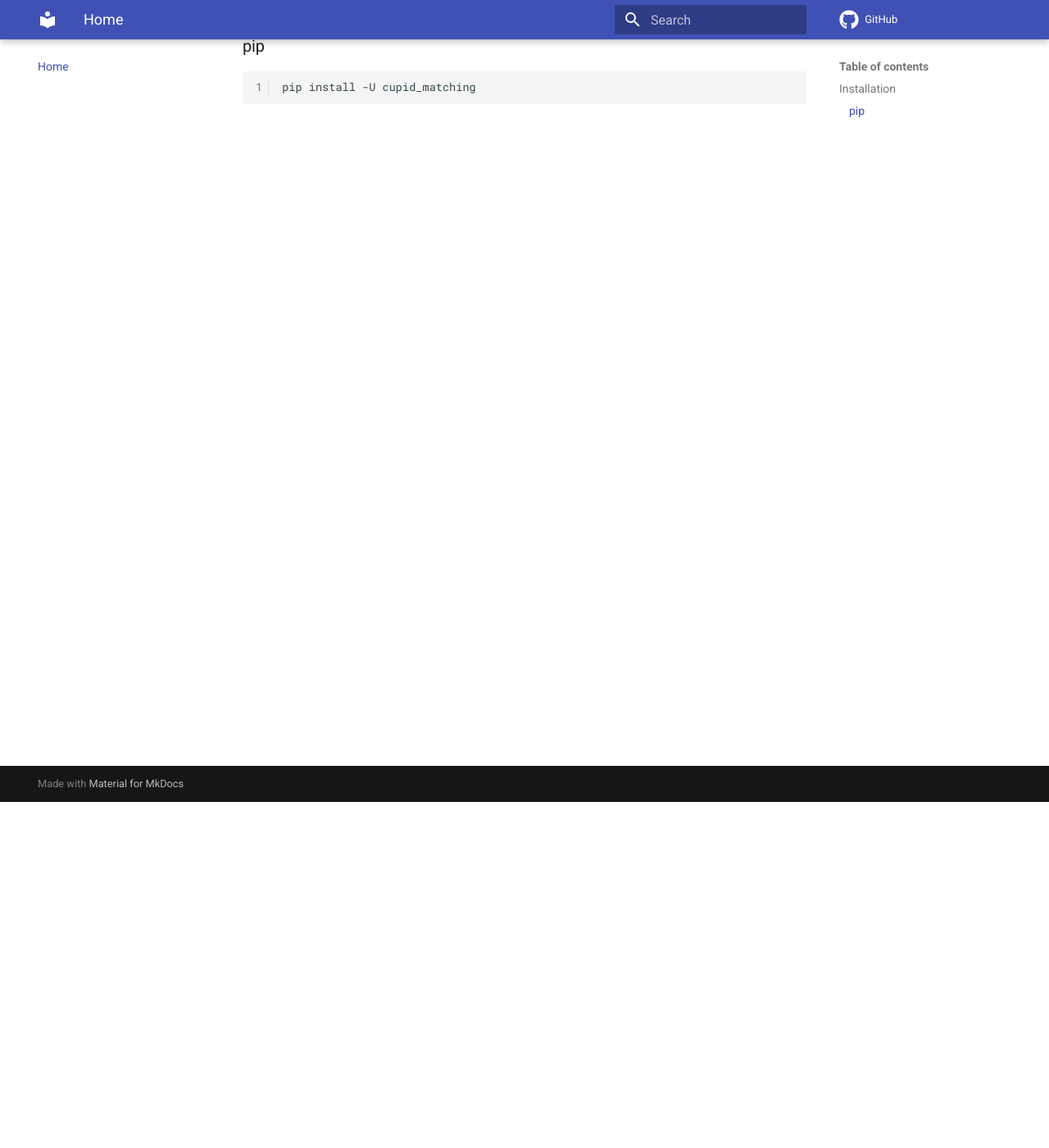
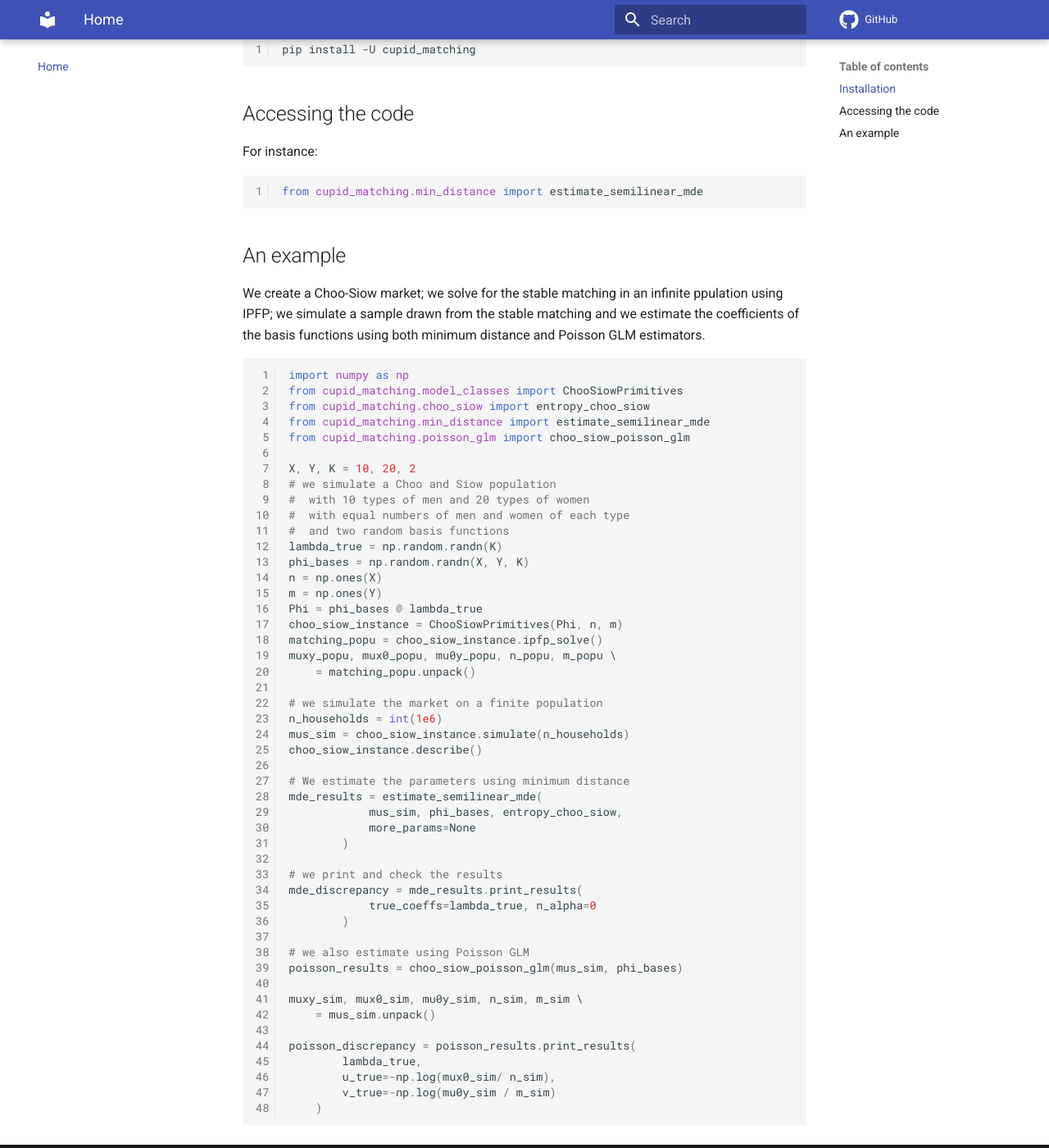
Before and after one commit to bsalanie/cupid_matchingv1, an MkDocs documentation site: the page built from docs/index.md, in a window 1280 px wide and 1400 px high, scrolled down 422 px. Shown: the whole window at 82% size. Built offline with MkDocs 1.6.1 and Material for MkDocs 9.7.7, drawn with Linux system fonts in a browser that asks for light colours; comment, search, counter and statistics services are not loaded.

Commit message:
added example in README.md

````diff
--- a/docs/index.md
+++ b/docs/index.md
@@ -14,8 +13,70 @@
 
 ## Installation
 
-### pip
 
 ```
 pip install -U cupid_matching
 ```
+
+## Accessing the code
+For instance:
+```py
+from cupid_matching.min_distance import estimate_semilinear_mde
+```
+
+## An example
+We create a Choo-Siow market; we solve for the stable matching
+in an infinite ppulation using IPFP; we simulate a sample drawn
+from the stable matching and we estimate the coefficients
+of the basis functions using both minimum distance
+and Poisson GLM estimators.
+```py
+import numpy as np
+from cupid_matching.model_classes import ChooSiowPrimitives
+from cupid_matching.choo_siow import entropy_choo_siow
+from cupid_matching.min_distance import estimate_semilinear_mde
+from cupid_matching.poisson_glm import choo_siow_poisson_glm
+
+X, Y, K = 10, 20, 2
+# we simulate a Choo and Siow population
+#  with 10 types of men and 20 types of women
+#  with equal numbers of men and women of each type
+#  and two random basis functions
+lambda_true = np.random.randn(K)
+phi_bases = np.random.randn(X, Y, K)
+n = np.ones(X)
+m = np.ones(Y)
+Phi = phi_bases @ lambda_true
+choo_siow_instance = ChooSiowPrimitives(Phi, n, m)
+matching_popu = choo_siow_instance.ipfp_solve()
+muxy_popu, mux0_popu, mu0y_popu, n_popu, m_popu \
+    = matching_popu.unpack()
+
+# we simulate the market on a finite population
+n_households = int(1e6)
+mus_sim = choo_siow_instance.simulate(n_households)
+choo_siow_instance.describe()
+
+# We estimate the parameters using minimum distance
+mde_results = estimate_semilinear_mde(
+            mus_sim, phi_bases, entropy_choo_siow,
+            more_params=None
+        )
+
+# we print and check the results
+mde_discrepancy = mde_results.print_results(
+            true_coeffs=lambda_true, n_alpha=0
+        )
+
+# we also estimate using Poisson GLM
+poisson_results = choo_siow_poisson_glm(mus_sim, phi_bases)
+
+muxy_sim, mux0_sim, mu0y_sim, n_sim, m_sim \
+    = mus_sim.unpack()
+
+poisson_discrepancy = poisson_results.print_results(
+        lambda_true,
+        u_true=-np.log(mux0_sim/ n_sim),
+        v_true=-np.log(mu0y_sim / m_sim)
+    )
+```
````
Also changed, not shown: other parts of docs/index.md (+2 -3 lines), README.md (+65 -4 lines).
